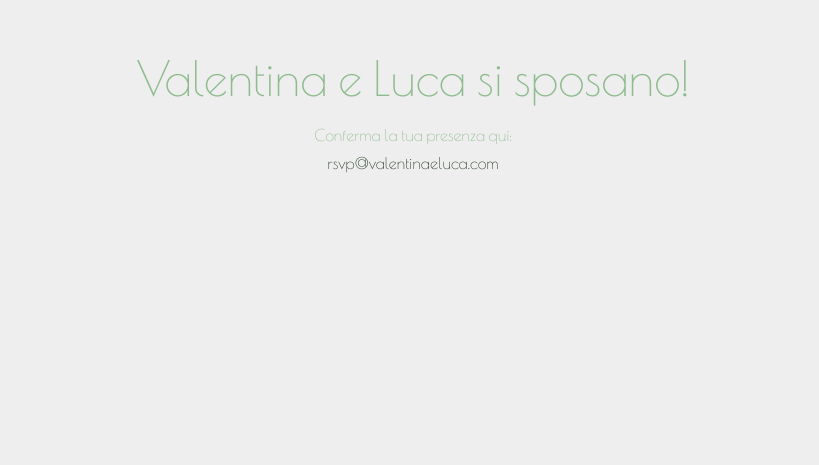
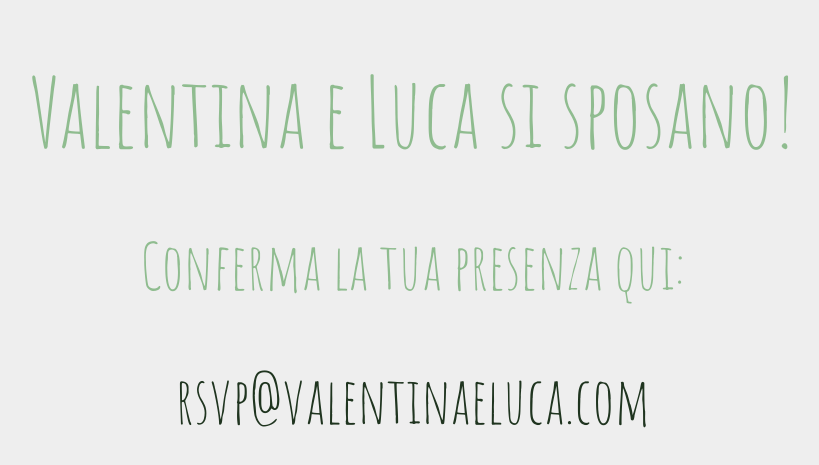
Before and after one commit to lucamolteni/wedding, a plain HTML site: page index.html in a window 1280 px wide. Shown: the part 127-592 px from the top of the page, without its empty margins (227-1046 px from the left). Drawn offline with nearby package versions, Linux system fonts and the light colour scheme; a web font is replaced by a local one.

Commit message:
Changed font size

```diff
--- a/index.html
+++ b/index.html
@@ -5,7 +5,8 @@
 <meta http-equiv="content-type" content="text/html; charset=utf-8" />
 <meta name="viewport" content="width=device-width, initial-scale=1.0" />
 <link rel="stylesheet" type="text/css" href="style.css" />
-<link href='http://fonts.googleapis.com/css?family=Poiret+One' rel='stylesheet' type='text/css'>
+<link href='http://fonts.googleapis.com/css?family=Abril+Fatface|Patua+One|Amatic+SC:400,700|Lobster+Two' rel='stylesheet' type='text/css'>
+
 </head>
 
 <body>
@@ -13,7 +14,7 @@
 <div class="container text-center" id="error">
   <div class="row">
     <h1>Valentina e Luca si sposano!</h1>
-    <p>Conferma la tua presenza qui:</p>
+    <h2>Conferma la tua presenza qui:</h2>
     <a href="mailto:rsvp@valentinaeluca.com">rsvp@valentinaeluca.com</a>
   </div>
 
--- a/style.css
+++ b/style.css
@@ -1,15 +1,38 @@
+/*
+font-family: 'Abril Fatface', cursive;
+font-family: 'Patua One', cursive;
+font-family: 'Amatic SC', cursive;
+font-family: 'Lobster Two', cursive;
+font-family: 'Archivo Black', sans-serif;
+
+*/
+
 body {
-  /*background: linear-gradient(90deg, white, gray);*/
   background-color: #eee;
-}
-
-body, h1, p {
-  font-family: 'Poiret One', cursive;
-  font-weight: normal;
   margin: 0;
   padding: 0;
   text-align: center;
   color: #8fbc8f;
+}
+
+h1 {
+  font-family: 'Amatic SC', cursive;
+  font-size: 6em;
+  font-weight: 300;
+  margin: 0 0 20px 0;
+}
+
+h2 {
+  font-family: 'Amatic SC', cursive;
+  font-weight: 300;
+  font-size: 4em;
+}
+
+a[href^="mailto:"] {
+  font-size: 4em;
+  font-family: 'Amatic SC', cursive;
+  color: #1f341f;
+  text-decoration: none;
 }
 
 .container {
@@ -20,29 +43,3 @@ body, h1, p {
   padding-right: 15px;
   padding-left: 15px;
 }
-
-.row:before, .row:after {
-  display: table;
-  content: " ";
-}
-
-h1 {
-  font-size: 48px;
-  font-weight: 300;
-  margin: 0 0 20px 0;
-}
-
-.lead {
-  font-size: 21px;
-  font-weight: 200;
-  margin-bottom: 20px;
-}
-
-p {
-  margin: 0 0 10px;
-}
-
-a[href^="mailto:"] {
-  color: #1f341f;
-  text-decoration: none;
-}
```
